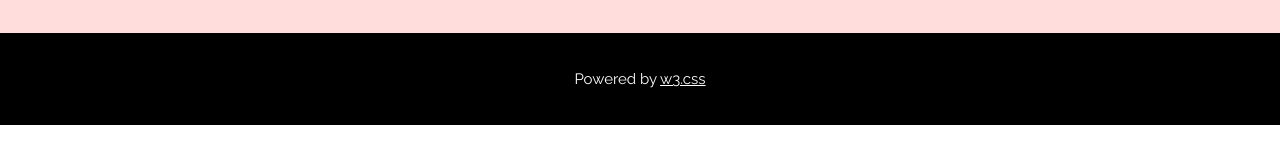
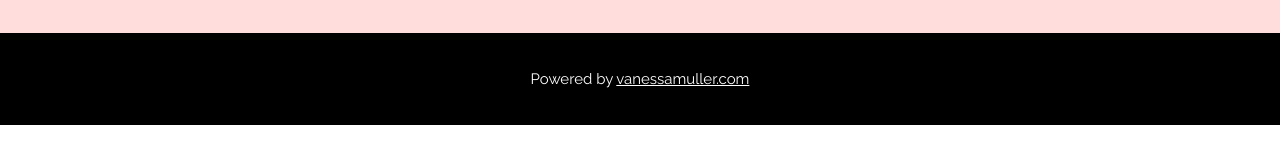
Before and after one commit to vanessamuller/vanessamuller.github.io, a plain HTML site: page day2/index.html in a window 1280 px wide. Shown: the part 4050-4195 px from the top of the page. Drawn offline with nearby package versions, Linux system fonts and the light colour scheme.

Commit message:
changed link in footer

```diff
--- a/day2/index.html
+++ b/day2/index.html
@@ -102,7 +102,7 @@
 
 <!-- Footer -->
 <footer class="w3-center w3-black w3-padding-16">
-  <p>Powered by <a href="https://www.vanessamuller.com" title="W3.CSS" target="_blank" class="w3-hover-text-green">w3.css</a></p>
+  <p>Powered by <a href="https://www.vanessamuller.com" title="W3.CSS" target="_blank" class="w3-hover-text-green">vanessamuller.com</a></p>
 </footer>
 <div class="w3-hide-small" style="margin-bottom:32px"> </div>
 
```
